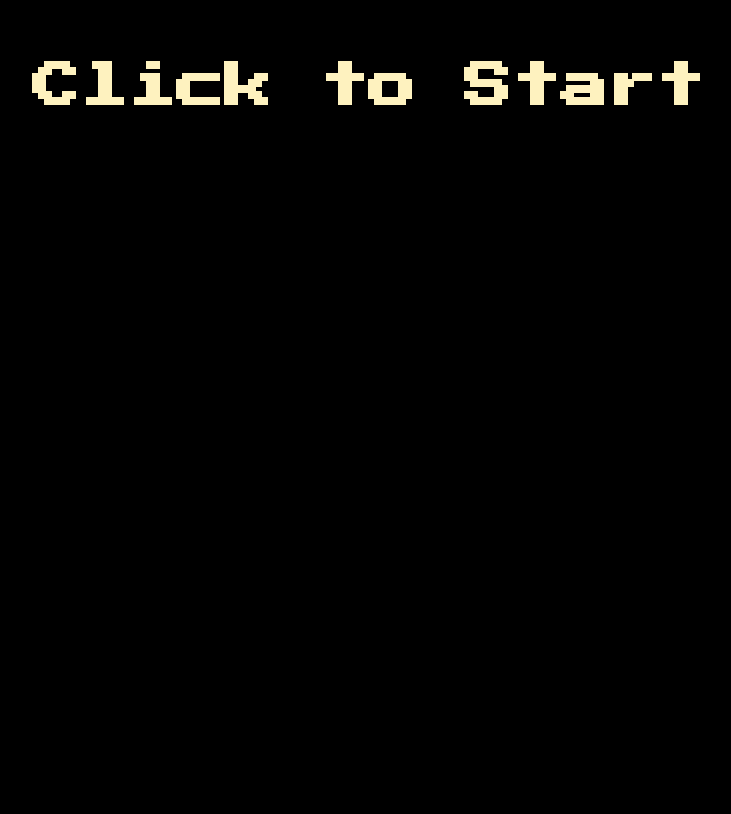
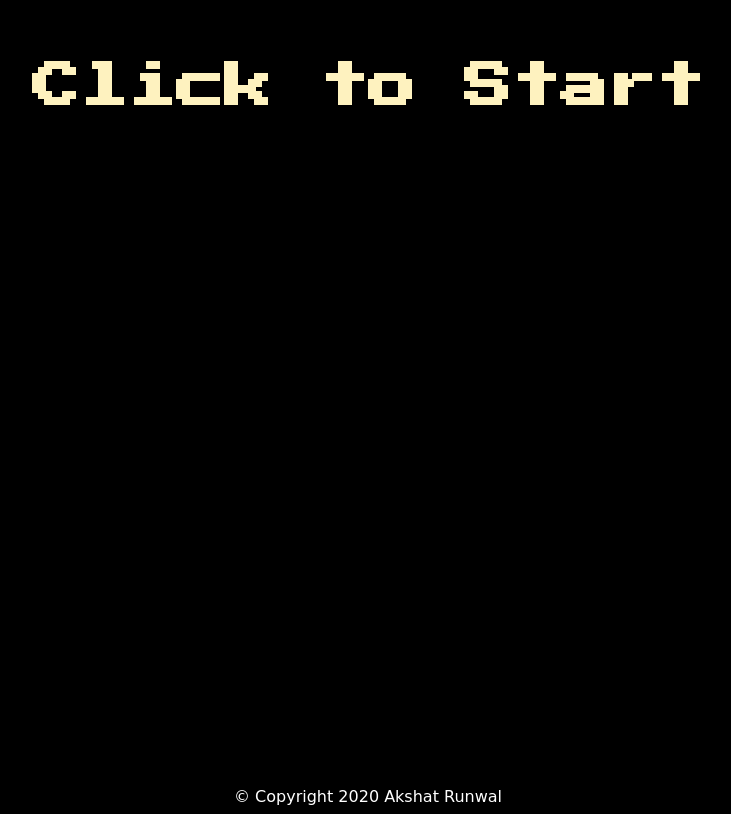
Before and after one commit to runwalakshat5/NumPower, a plain HTML site: page index.html in a window 1280 px wide. Shown: the whole page, without its empty margins (272-1003 px from the left). Drawn offline with nearby package versions, Linux system fonts and the light colour scheme.

Commit message:
Update styles.css

```diff
--- a/styles.css
+++ b/styles.css
@@ -69,3 +69,8 @@ body {
 .hide{
   visibility:hidden;
 }
+footer {
+  color: white;
+  text-align: center;
+  font-family: 'Indie Flower', cursive;
+}
```
